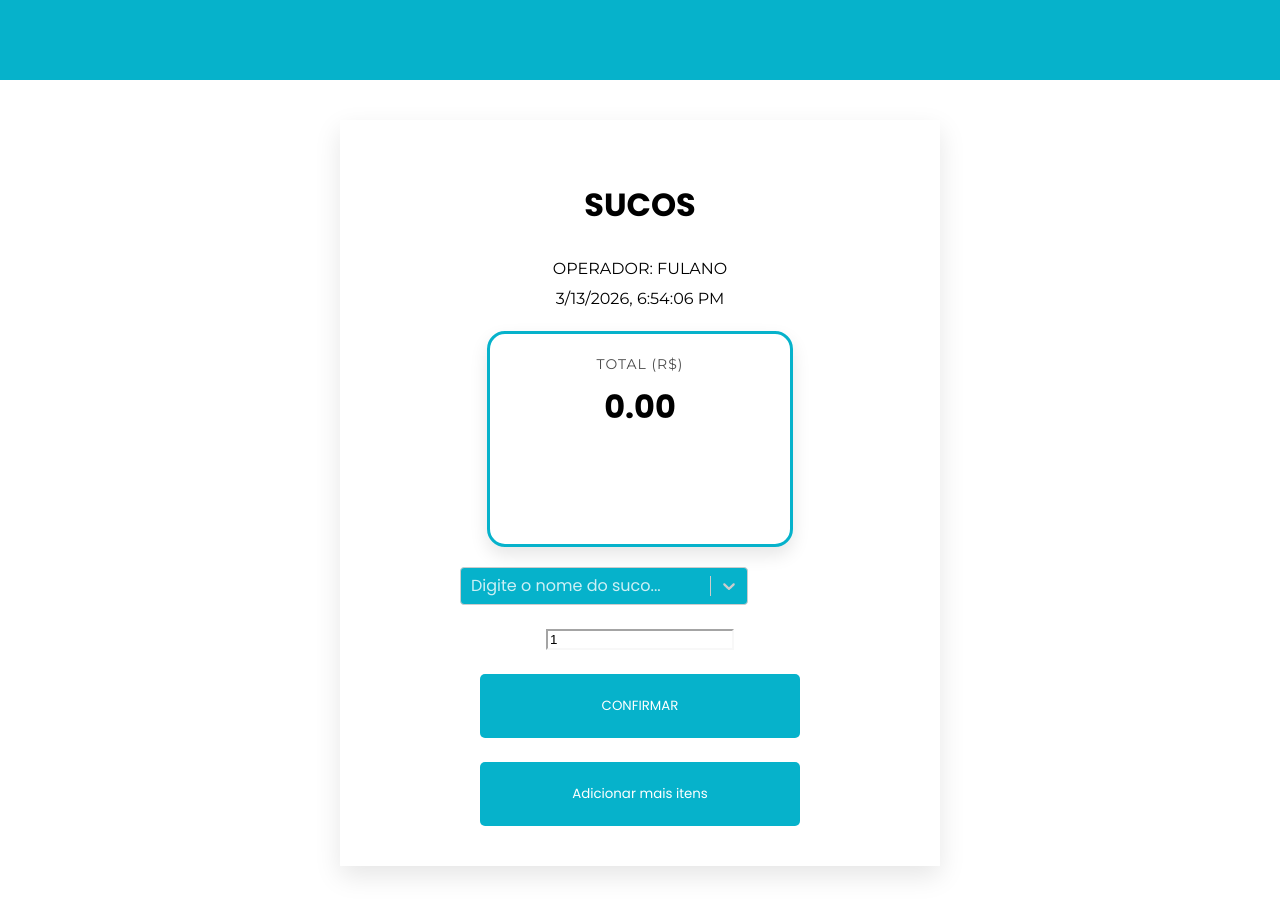
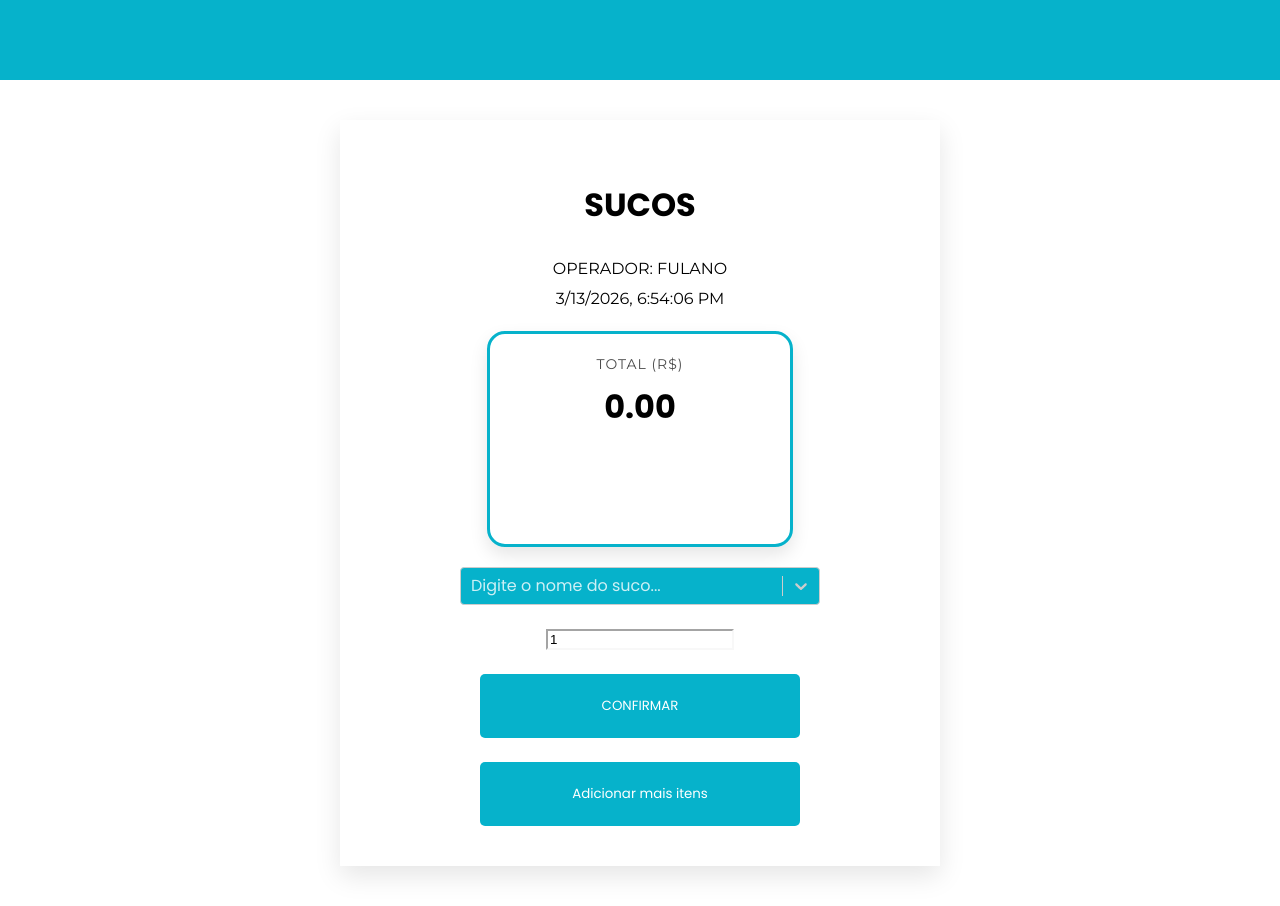
Before and after one commit to codArtic0/caneco-front-end, a React (Vite) app: page /dashboard/nova-venda/produtos/sucos in a window 1280 px wide. Shown: the top 906 px of the page. Built offline with nearby package versions, Linux system fonts and the light colour scheme; no server answers; sample sign-in values are in the browser's storage.

Commit message:
Style: Dropdown centralizado

```diff
--- a/src/styles/Select.css
+++ b/src/styles/Select.css
@@ -1,5 +1,7 @@
 .select-container {
-    width: 80%;
+    width: 100%;
+    max-width: 360px;
+    margin: 0 auto;
 }
 
 .select-container .select__control {
```
